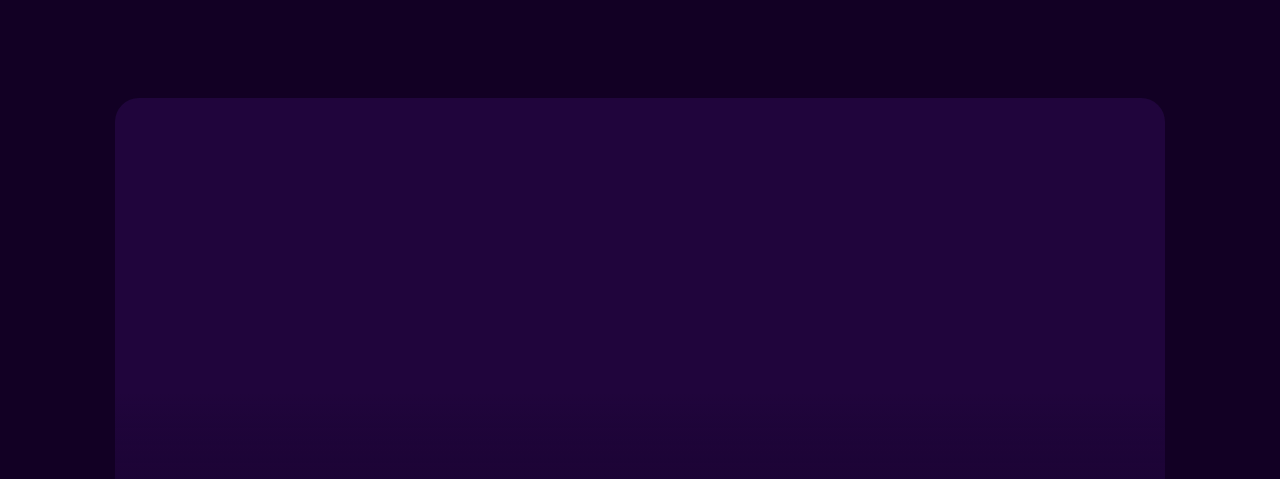
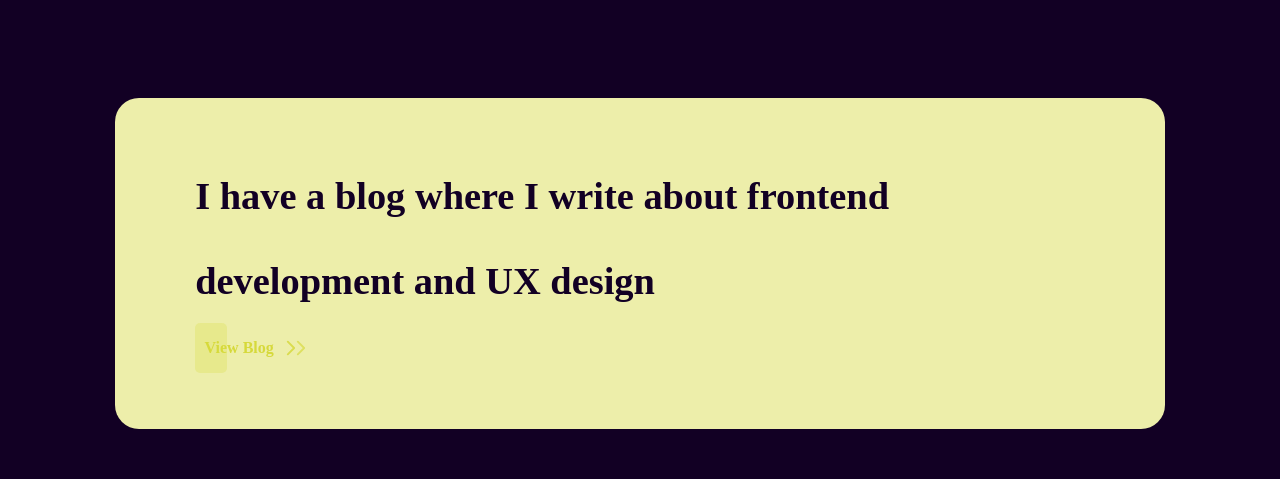
Before and after one commit to steph-crown/portfolio, a React (Create React App) app: page / in a window 1280 px wide. Shown: the part 5386-5865 px from the top of the page. Built offline with nearby package versions, Linux system fonts and the light colour scheme; a web font is replaced by a local one.

Commit message:
Added blog link

```diff
--- /dev/null
+++ b/src/components/blog-banner/index.tsx
@@ -0,0 +1,17 @@
+import { Button } from "../buttons";
+import { BlogBannerContainer } from "./style";
+
+export const BlogBanner = () => {
+    return (
+        <BlogBannerContainer>
+            <h3>
+                I have a blog where I write about frontend development and UX
+                design
+            </h3>
+            <a href={"https://blog.stephcrown.com"}>
+                {" "}
+                <Button>View Blog</Button>
+            </a>
+        </BlogBannerContainer>
+    );
+};
--- /dev/null
+++ b/src/components/blog-banner/style.tsx
@@ -0,0 +1,19 @@
+import styled from "styled-components";
+
+export const BlogBannerContainer = styled.div`
+    margin: 100px var(--side-pad);
+    background-color: #edeeaa;
+    padding: 3.5em 5em;
+    border-radius: 24px;
+    h3 {
+        color: var(--primary);
+        font-size: 2.4em;
+        max-width: 20em;
+        line-height: 220%;
+    }
+
+    @media (max-width: 480px) {
+        margin: 100px var(--mob-side-pad);
+        margin-bottom: 0;
+    }
+`;
--- a/src/pages/about/index.tsx
+++ b/src/pages/about/index.tsx
@@ -1,6 +1,7 @@
 import { FC, useEffect, useState } from "react";
 import { useHistory } from "react-router";
 import { AboutBanner } from "../../components/about-banner";
+import { BlogBanner } from "../../components/blog-banner";
 import { ExperienceSection } from "../../components/experience-section";
 import { Footer } from "../../components/footer";
 // import { FunFact } from "../../components/fun-fact";
@@ -29,6 +30,8 @@ export const AboutPage: FC = () => {
             {/* <FunFact /> */}
             <ExperienceSection />
 
+            <BlogBanner />
+
             <Footer />
 
             <Menu {...{ menuOpen, setMenuOpen }} curr={[1]} />
--- a/src/pages/home/index.tsx
+++ b/src/pages/home/index.tsx
@@ -1,6 +1,7 @@
 import { FC, useEffect, useState } from "react";
 import { useHistory } from "react-router";
 import { Banner } from "../../components/banner";
+import { BlogBanner } from "../../components/blog-banner";
 import { Footer } from "../../components/footer";
 import { Header } from "../../components/header";
 import { Menu } from "../../components/menu";
@@ -37,6 +38,7 @@ export const HomePage: FC = () => {
                 <ProjectSection />
             </div>
             <SkillsSection />
+            <BlogBanner />
             <div id="footer">
                 <Footer />
             </div>
```
